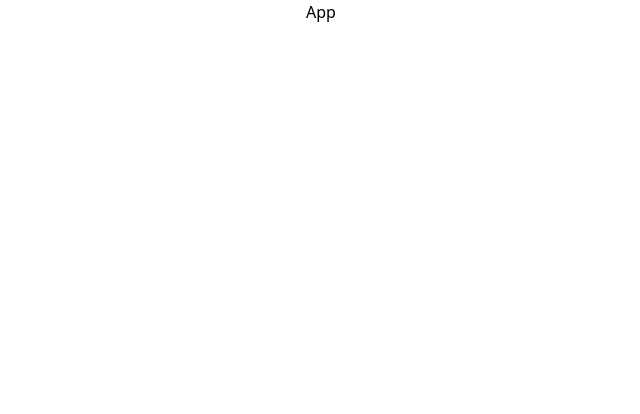
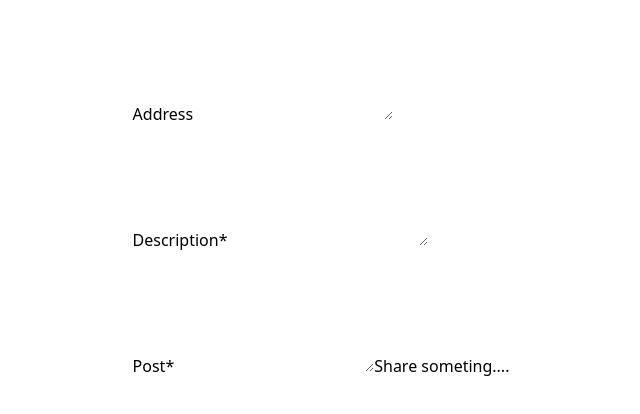
Before and after one commit to irin-devstart/reusable-components, a React (Vite) app: page / in a window 1280 px wide. Shown: the top 414 px of the page, without its empty margins (319-959 px from the left). Built offline with nearby package versions, Linux system fonts and the light colour scheme.

Commit message:
Add Textarea Component

```diff
--- a/src/App.tsx
+++ b/src/App.tsx
@@ -1,8 +1,13 @@
 import React from "react";
+import Textarea from "./components/Textarea";
 
 const App = () => {
   return (
-    <div className="flex items-center flex-col w-[50vw] mt-6 gap-y-2">App</div>
+    <div className="flex items-center flex-col w-[50vw] mt-6 gap-y-2">
+      <Textarea label="Address" />
+      <Textarea label="Description" required />
+      <Textarea label="Post" required helperText="Share someting...." />
+    </div>
   );
 };
 
--- /dev/null
+++ b/src/components/Textarea.tsx
@@ -0,0 +1,37 @@
+import clsx from "clsx";
+import React from "react";
+
+interface TextareaProps
+  extends React.TextareaHTMLAttributes<HTMLTextAreaElement> {
+  label: string;
+  required?: boolean;
+  helperText?: string;
+}
+const Textarea = ({
+  label,
+  required,
+  className,
+  helperText,
+  rows = 5,
+  ...props
+}: TextareaProps) => {
+  return (
+    <div className="w-full flex flex-col gap-y-2">
+      <label htmlFor={props.id} className="block">
+        {label}
+        {required && <span className="font-bold">*</span>}
+      </label>
+      <textarea
+        {...props}
+        rows={rows}
+        className={clsx(
+          className,
+          "w-full border border-gray-300 outline-none focus:border-blue-500 rounded focus:ring-blue-500 p-2 text-sm ring-1 "
+        )}
+      />
+      {helperText && <span className="text-xs">{helperText}</span>}
+    </div>
+  );
+};
+
+export default Textarea;
```
